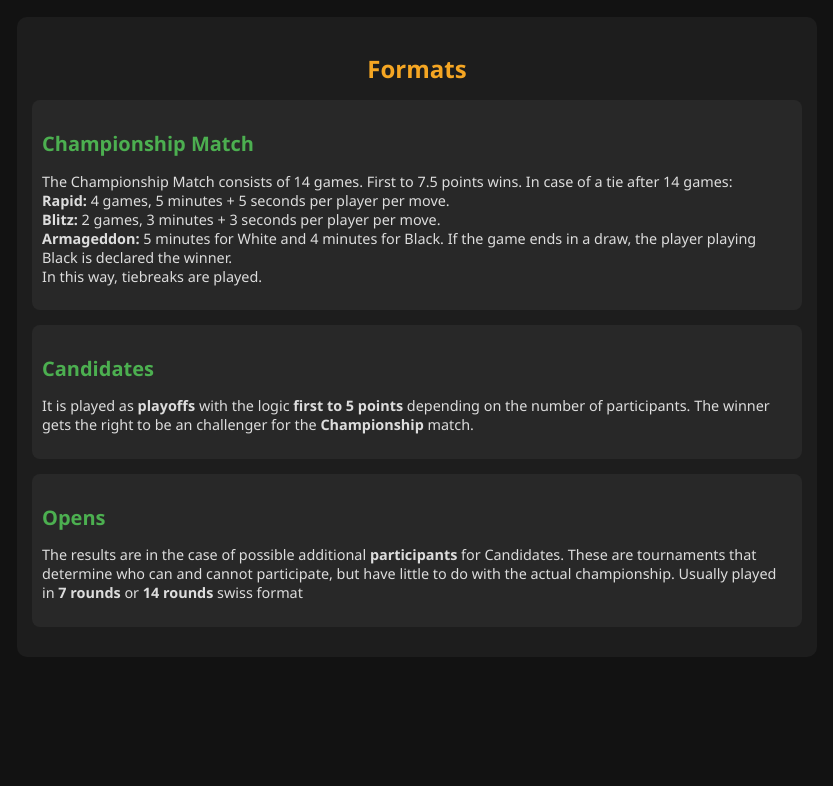
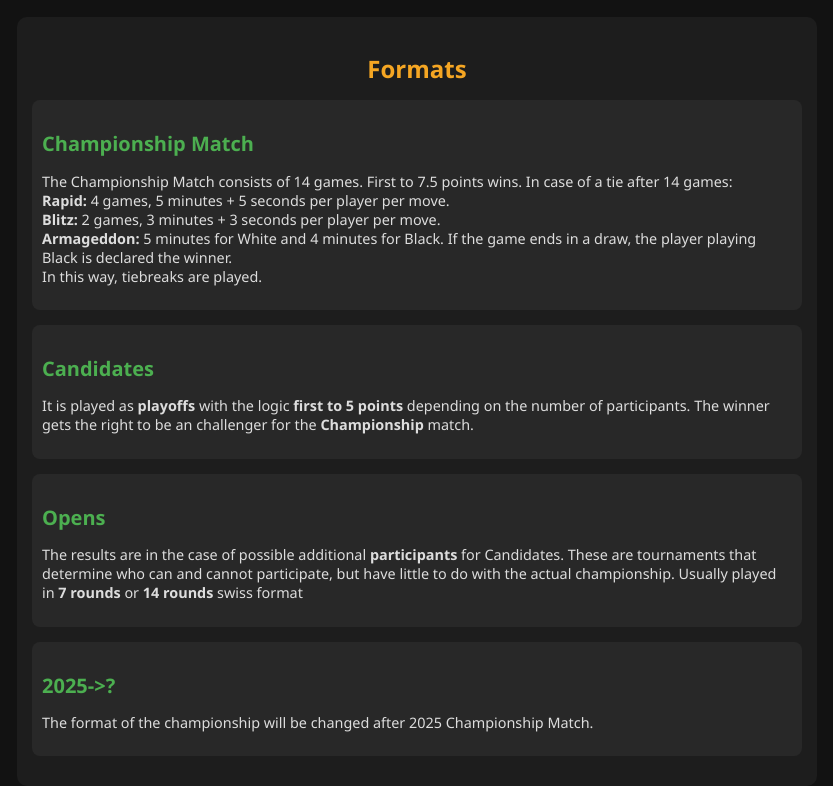
Before and after one commit to Shadorm/agalar-chess, a plain HTML site: page index.html in a window 1280 px wide. Shown: the part 858-1644 px from the top of the page, without its empty margins (223-1056 px from the left). Before the commit the page ends 1515 px from the top, so only its background shows below. Drawn offline with Linux system fonts and the light colour scheme.

Commit message:
Add files via upload

```diff
--- a/index.html
+++ b/index.html
@@ -127,6 +127,11 @@
             <p>The results are in the case of possible additional <strong>participants</strong> for <strog>Candidates</strog>. These are tournaments that determine who can and cannot participate, but have little to do with the actual championship.
                 Usually played in <strong>7 rounds</strong> or <strong>14 rounds</strong> swiss format</p>
         </div>
+
+        <div class="format-category">
+            <h3>2025->?</h3>
+            <p>The format of the championship will be changed after 2025 Championship Match.</p>
+        </div>
     </div>
 
     <script src="style/main.js"></script>
```
